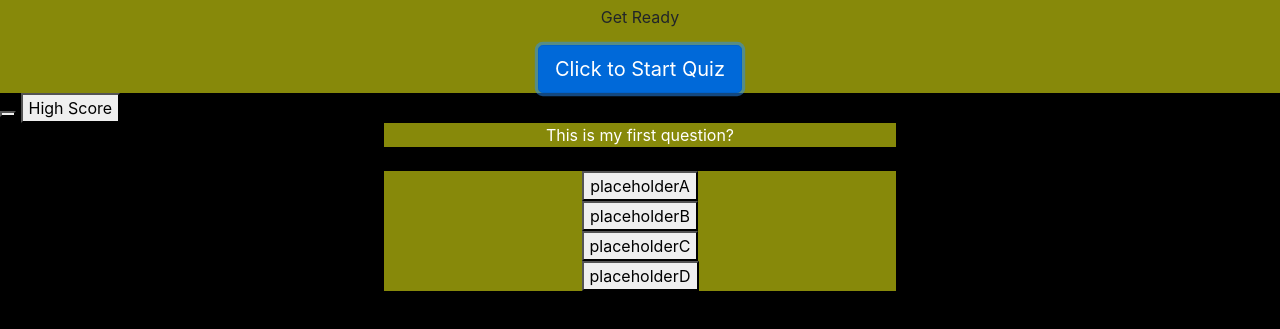
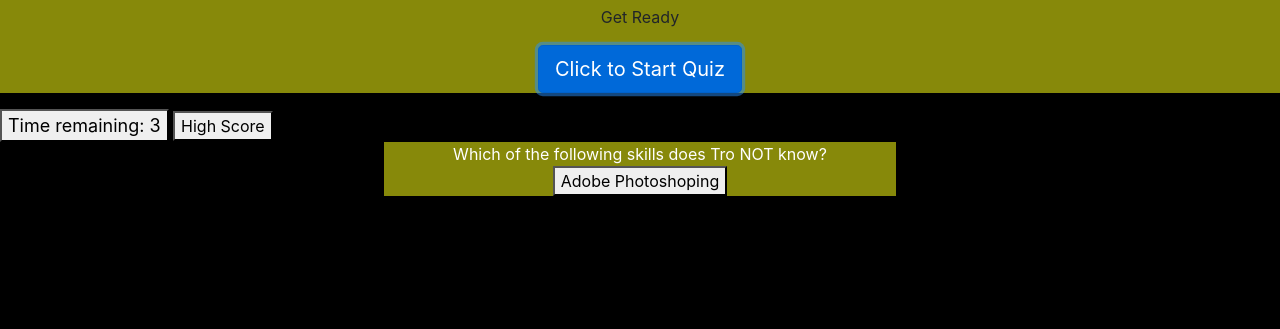
Before and after one commit to nmonsivais/timedquiz, a plain HTML site: page index.html in a window 1280 px wide. Both pictures are taken after a click on the button "Click to Start Quiz". Shown: the part 51-380 px from the top of the page. Drawn offline with nearby package versions, Linux system fonts and the light colour scheme.

Commit message:
Got 1 question and 1 choice to populate dynamically.

```diff
--- a/assets/script.js
+++ b/assets/script.js
@@ -1,17 +1,17 @@
 var questionBank = [
     {
-        question: 'This is my first question?',
-        choices: ['a', 'b', 'c', 'd'],
-        answer: 'b'
+        question: 'Which of the following skills does Tro NOT know?',
+        choices: ['Adobe Photoshoping', 'Salsa Dancing', 'YouTube-ing', 'Play Guitar'],
+        answer: 'a'
     },
     {
         question: 'This is my second question?',
-        choices: ['a', 'b', 'c', 'd'],
+        choices: ['Choice a', 'Choice b', 'Choice c', 'Choice d'],
         answer: 'b'
     },
     {
         question: 'This is my third question',
-        choices: ['a', 'b', 'c', 'd'],
+        choices: ['Choice a', 'Choice b', 'Choice c', 'Choice d'],
         answer: 'b'
     }];
 //create a timer that counts down.
@@ -23,7 +23,7 @@ function setTime() {
     var timerInterval = setInterval(function () {
         secondsLeft--;
         // .textContent updates front end element between > <
-        timer.textContent = secondsLeft;
+        timer.textContent = "Time remaining: " + secondsLeft;
 
         if (secondsLeft === 0) {
             // stoping the interval / timer
@@ -33,30 +33,53 @@ function setTime() {
         }
 
     }, 1000);
+    showQuestion();
+    var container1 = document.createElement("div");
+    var buttonA = document.createElement("button");
+    //choices is a variable that all other elements will be appended to.
+    var choices = document.querySelector("#choices");
+    // var list = document.createElement("li");
+
+    buttonA.textContent = questionBank[0].choices[0];
+    container1.appendChild(buttonA);
+    choices.appendChild(container1);
+    // ------------------------------------------------------------------- //
+    // var container2 = document.createElement("div");
+    // var buttonB = document.createElement("button");
+    // var choices = document.querySelector(".choices");
+
+    // buttonB.textContent = questionBank[0].choices[1];
+
+    // container1.appendChild(buttonB);
+    // choices.appendChild(container2);
+    // ------------------------------------------------------------------- //
+
 }
 
 function sendMessage() {
     timer.textContent = " ";
 }
 
-setTime();
+// setTime();
 //Link the timer to activate when the START button is clicked.
 
 
 //Prepare the first question with multiple choices and display it on page.
 function showQuestion() {
-    console.log('ShowQuestion executed')
+    console.log('ShowQuestion executed');
     // grabbed front end element
     var questionBankDisplay = document.querySelector('.question');
     // updated that element with the first questions
     questionBankDisplay.textContent = questionBank[0].question
 
+    // places the choices on the pages
+    // .choices
 
 }
+
+
 //Only 1 array, as many objects as wanted.  Each object is 1 question, 4 choices, 1 correct choices, 3 incorrect choices.
 
 //Set up on"click" to check if the answer is right or wrong.
 
 //Depending if they are right or wrong, adjust timer.  If wrong, subtract 10 seconds.  If right, earn 1 point.  Regardless of which happens, have next question appear.
-
-showQuestion();
--- a/index.html
+++ b/index.html
@@ -18,7 +18,8 @@
     <div class="center" class="jumbotron">
         <h1>Prepare for the Ultimate Challenge</h1>
         <p>Get Ready</p>
-        <p2><a class="btn btn-primary btn-lg" href="#" role="button">Click to Start Quiz</a></p2>
+        <p class="startQuiz" onclick="setTime()"><a class="btn btn-primary btn-lg" href="#" role="button">Click to Start
+                Quiz</a></p>
     </div>
     <!-- Create a timer button to reference from JavaScript. -->
 
@@ -28,31 +29,14 @@
     <div class="centerBtn">
         <div class="question">
         </div>
-    </div>
-    <!-- Create a break between question an answer choices. -->
-    <br>
 
-    <!-- Went to CSS to create a style of center for the buttons. -->
-    <div class="centerBtn">
-        <!-- Create answer choice A that works.  If it works, copy and paste for B,C,D. -->
-        <button class="choiceA" class="centerBtn">placeholderA
-        </button>
+        <div id="choices">
+
+        </div>
+
     </div>
 
-    <div class="centerBtn">
-        <button class="choiceB" class="centerBtn">placeholderB
-        </button>
-    </div>
-
-    <div class="centerBtn">
-        <button class="choiceC" class="centerBtn">placeholderC
-        </button>
-    </div>
-
-    <div class="centerBtn">
-        <button class="choiceC" class="centerBtn">placeholderD
-        </button>
-    </div>
+    <!-- Create a break between question an answer choices. -->
 
 
 
```
